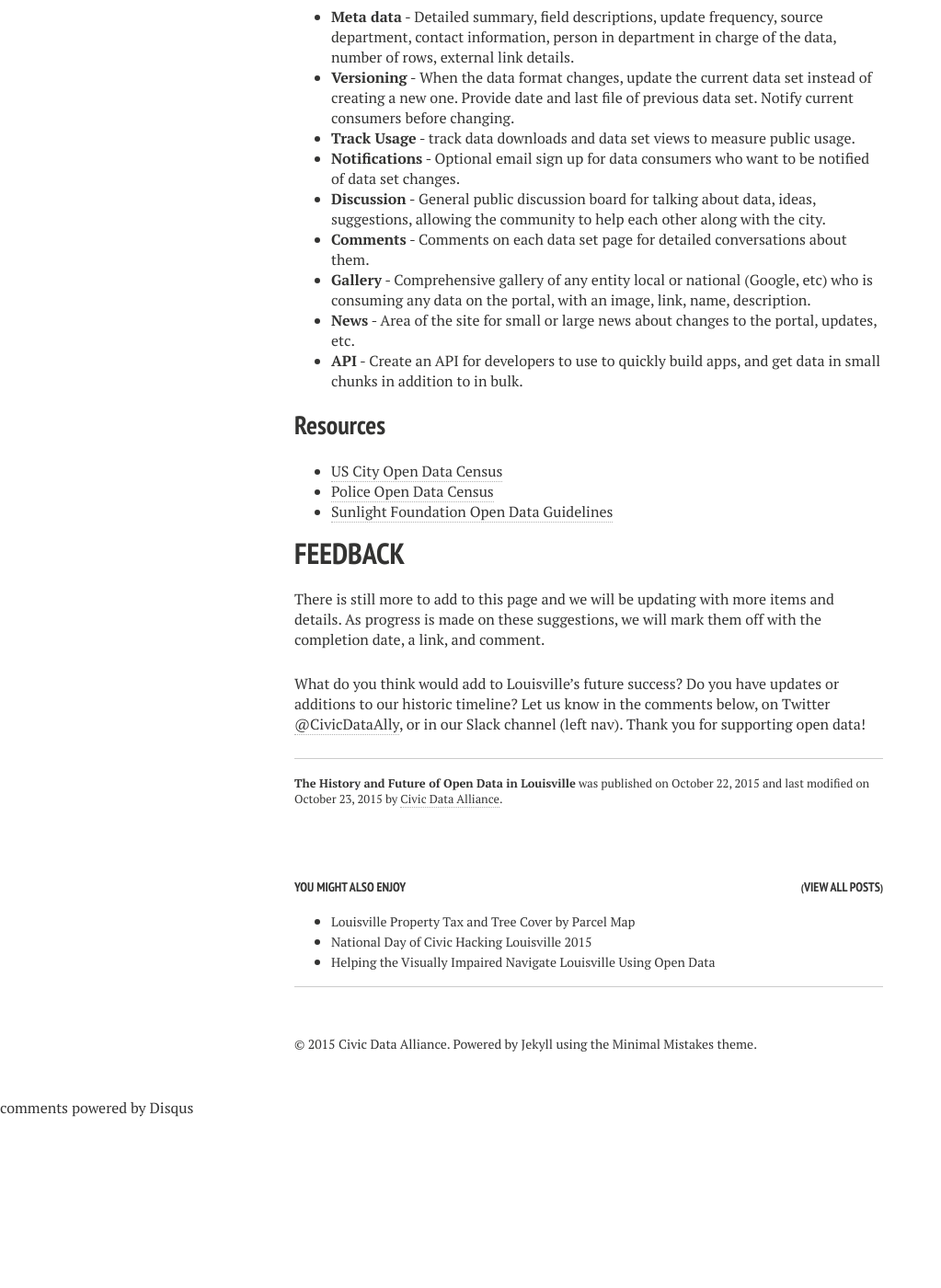
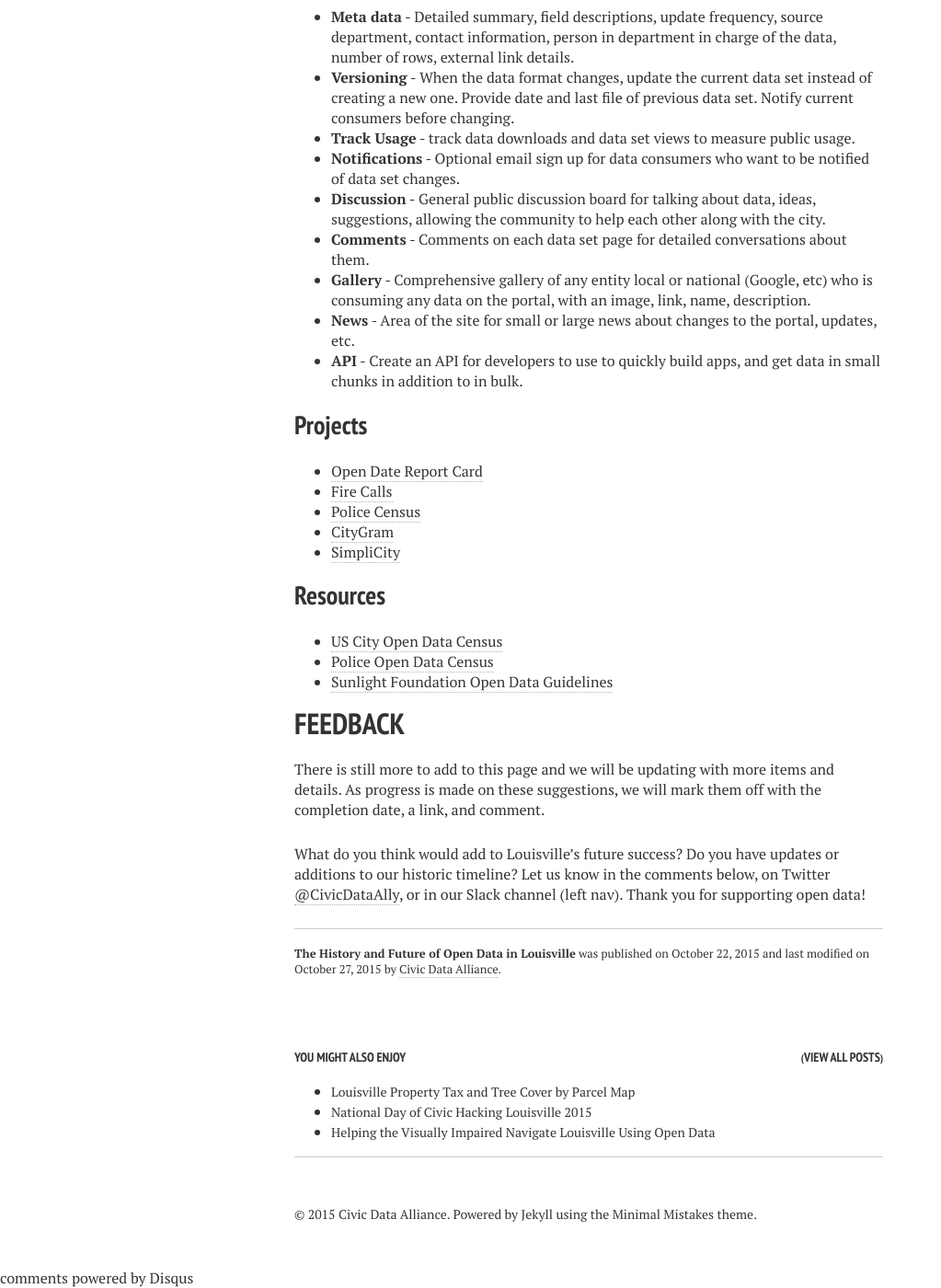
Before and after one commit to reydelleon/civicdata.github.io, a Jekyll site: the page built from _posts/2015-10-22-louisville-open-data-history-and-future.md, in a window 1280 px wide and 1400 px high, scrolled down 2766 px. Shown: the whole window at 92% size, without its empty margins (0-1023 px from the left). Built offline with Jekyll 4.4.1, drawn with Linux system fonts in a browser that asks for light colours; nearby versions of some CDN libraries; comment, search, counter and statistics services are not loaded; before the commit the page ends 3981 px from its top, so only the background shows below that.

Commit message:
Added projects

```diff
--- a/_posts/2015-10-22-louisville-open-data-history-and-future.md
+++ b/_posts/2015-10-22-louisville-open-data-history-and-future.md
@@ -3,7 +3,7 @@ layout: post
 title: The History and Future of Open Data in Louisville
 description: "Louisville's Open Data Past, Present, and Future: History and Road Map"
 created: 2015-10-22
-modified: 2015-10-23
+modified: 2015-10-27
 tags: [louisville,open data,history,future,ky,metro]
 comments: true
 image:
@@ -89,6 +89,14 @@ The goal with this road map is to empower Metro employees, provide a quality dir
 - **News** - Area of the site for small or large news about changes to the portal, updates, etc.
 - **API** - Create an API for developers to use to quickly build apps, and get data in small chunks in addition to in bulk.
 
+## Projects ##
+
+- [Open Date Report Card](https://open-austin.github.io/open-data-progress-report/)
+- [Fire Calls](https://twitter.com/CivicDataAlly/status/653667834921398272)
+- [Police Census](https://codeforamerica.github.io/PoliceOpenDataCensus/)
+- [CityGram](https://www.citygram.org/)
+- [SimpliCity](http://simplicity.ashevillenc.gov/)
+
 ## Resources
 
 - [US City Open Data Census](http://us-city.census.okfn.org/place/louisville)
```
